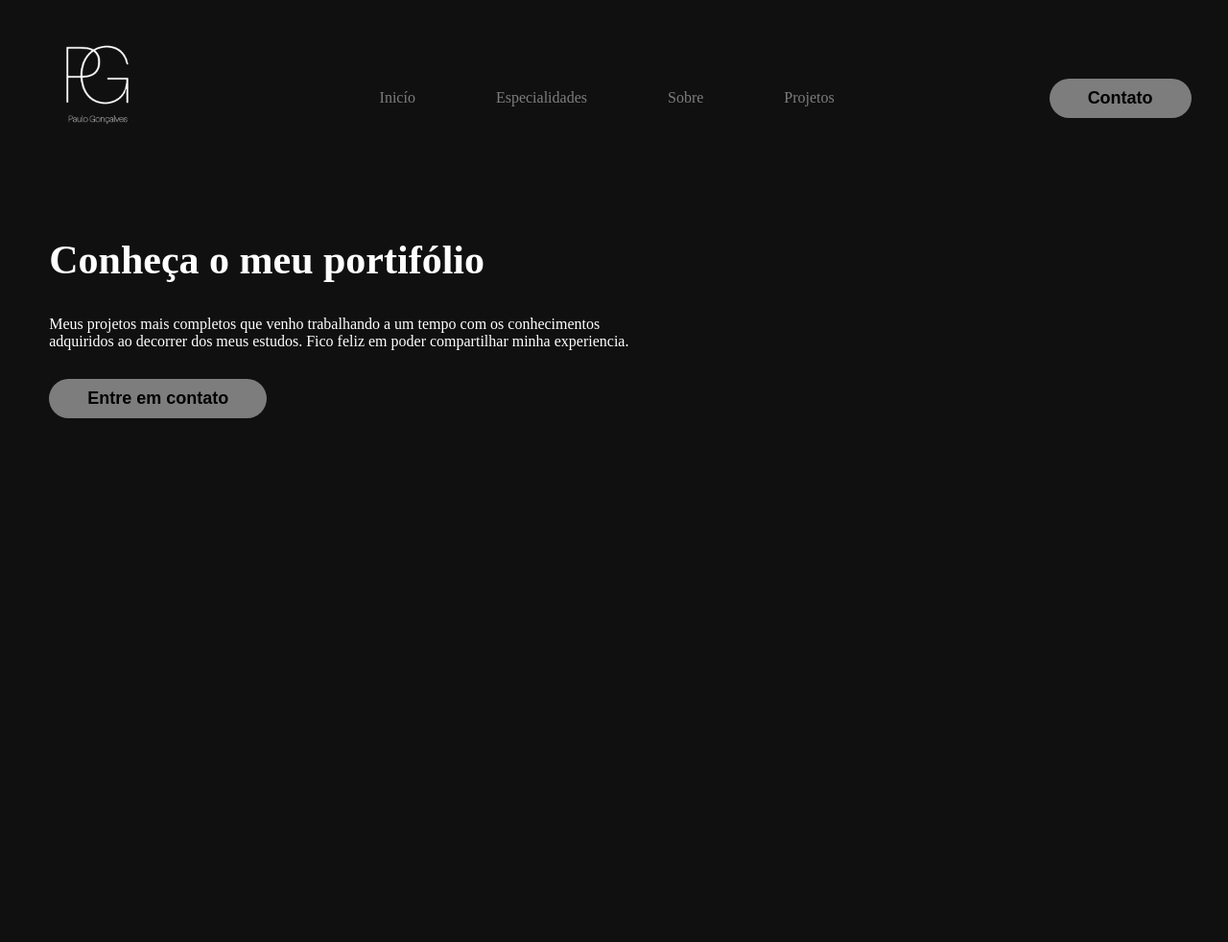
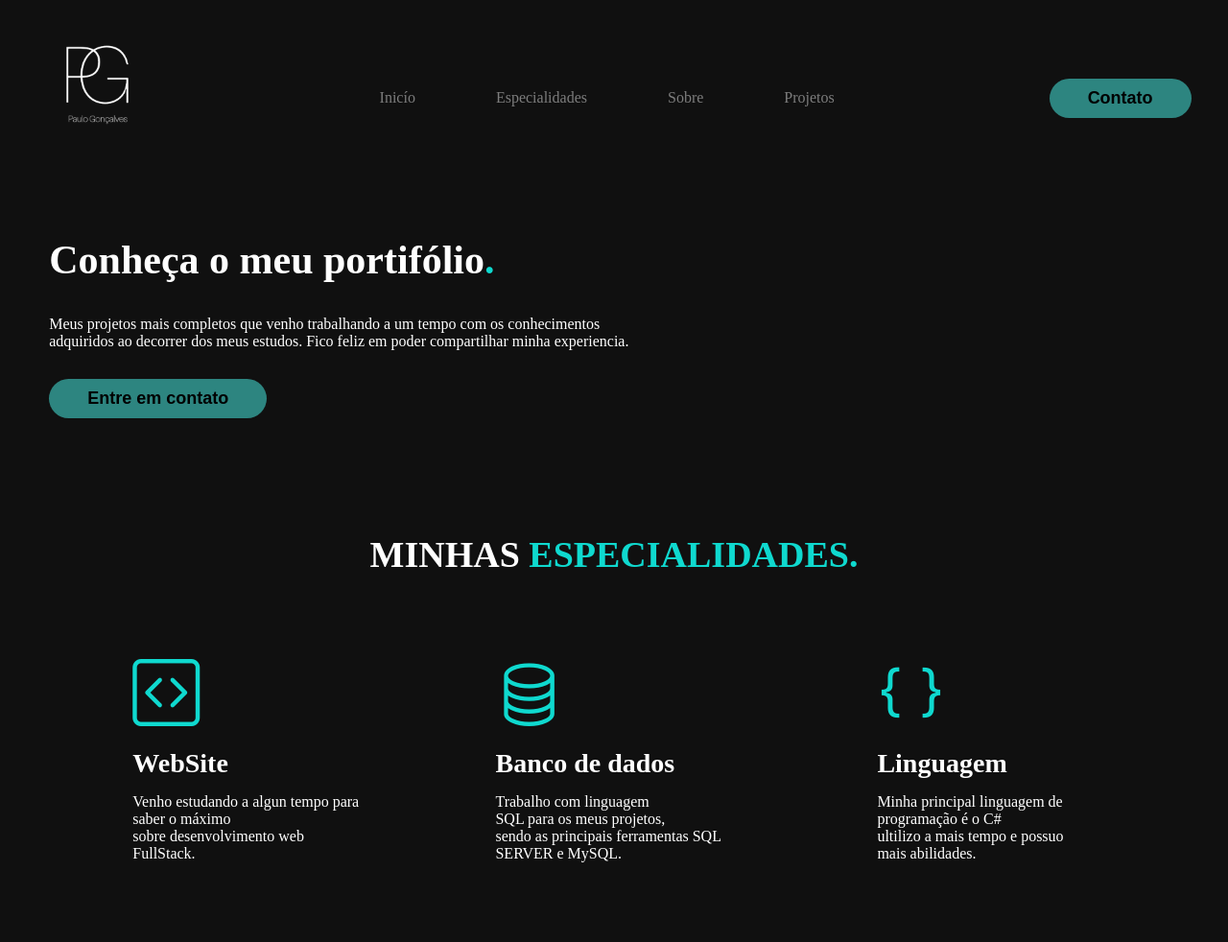
Before and after one commit to Xaglez/Meu-Portifolio, a plain HTML site: page Portifólio/index.html in a window 1280 px wide. Shown: the whole page at 96% size. Before the commit the page ends 800 px from the top, so only its background shows below. Drawn offline with nearby package versions, Linux system fonts and the light colour scheme.

Commit message:
Add files via upload

```diff
--- a/Portifólio/index.html
+++ b/Portifólio/index.html
@@ -4,6 +4,7 @@
     <meta charset="UTF-8">
     <meta name="viewport" content="width=device-width, initial-scale=1.0">
     <link rel="stylesheet" href="style.css">
+    <link rel="stylesheet" href="https://cdn.jsdelivr.net/npm/bootstrap-icons@1.11.1/font/bootstrap-icons.css">
     <title>Portifólio</title>
 </head>
 <body>
@@ -25,9 +26,7 @@
         </nav>
 
         <div class="btn_contato">
-            <a href="">
-                <button>Contato</button>
-            </a>
+            <a href=""><button>Contato</button></a>
         </div>
     </div>
  </header>
@@ -37,7 +36,7 @@
         <div class="interface">
             <div class="flex">
                 <div class="txt-topo">
-                    <h1>Conheça o meu portifólio</h1>
+                    <h1>Conheça o meu portifólio<span>.</span></h1>
                     <p>Meus projetos mais completos que venho trabalhando a um tempo com os conhecimentos <br>
                          adquiridos ao decorrer dos meus estudos. Fico feliz em poder compartilhar minha experiencia.
                     </p>
@@ -54,6 +53,31 @@
                 </div>
             </div>
         </div>
+    <section class="especialidades">
+        <div class="interface">
+            <h2 class="titulo">MINHAS <span>ESPECIALIDADES.</span></h1>
+            <div class="flex">
+                <div class="especialidades-box">
+                    <i class="bi bi-code-square"></i>
+                    <h3>WebSite</h3>
+                    <p>Venho estudando a algun tempo para saber o máximo <br>sobre desenvolvimento web FullStack.</p>
+                </div>
+                <div class="especialidades-box">
+                    <i class="bi bi-database"></i>
+                    <h3>Banco de dados</h3>
+                    <p>Trabalho com linguagem <br>SQL para os meus projetos,
+                    <br>sendo as principais ferramentas SQL SERVER e MySQL.
+                    </p>
+                </div>
+                <div class="especialidades-box">
+                    <i class="bi bi-braces"></i>
+                    <h3>Linguagem</h3>
+                    <p>Minha principal linguagem de programação é o C# <br>
+                    ultilizo a mais tempo e possuo mais abilidades.
+                    </p>
+                </div>
+            </div>
+        </div>
     </section>
  </main>
 </body>
--- a/Portifólio/style.css
+++ b/Portifólio/style.css
@@ -2,6 +2,16 @@
     margin: 0px;
     padding: 0px;
     box-sizing: border-box;
+}
+
+h2.titulo{
+    color: #fff;
+    font-size: 38px;
+    text-align: center;
+}
+
+h2.titulo span{
+    color: #0fd9cf
 }
 
 body{
@@ -54,14 +64,14 @@ header nav ul li{
     padding: 10px 40px;
     font-size: 18px;
     font-weight: 600;
-    background-color: #7d7d7d;
+    background-color: #2d8580;
     border: 0;
     border-radius: 30px;
 }
 
 .btn_contato button:hover{
     box-shadow: 0px 0px 6px #fff;
-    background-color: #fff;
+    background-color: #0fd9cf;
     cursor: pointer;
     transition: .2s;
     transform: scale(1.05);
@@ -79,6 +89,7 @@ section.topo-do-site .flex{
 
 .flex{
     display: flex;
+
 }
 
 .txt-topo h1{
@@ -98,6 +109,45 @@ section.topo-do-site .flex{
     animation: flutuar 2s ease-in-out infinite alternate;
 }
 
+.topo-do-site .txt-topo h1 span{
+    color: #0fd9cf;
+}
+
+section.especialidades{
+    padding: 40px 4%;
+}
+
+section.especialidades .flex{
+    gap: 60px;
+    margin-top: 45px;
+}
+
+.especialidades .especialidades-box{
+    color: #fff;
+    padding: 40px;
+    border-radius: 20px;
+    transition: .2s;
+}
+
+.especialidades .titulo{
+    margin-top: 80px;
+}
+
+.especialidades .especialidades-box:hover{
+    transform: scale(1.05);
+    box-shadow: 0 0 8px #ffffff6d;
+}
+
+.especialidades .especialidades-box i{
+    font-size: 70px;
+    color: #0fd9cf;
+}
+
+.especialidades .especialidades-box h3{
+    font-size: 28px;
+    margin: 15px 0px;
+}
+
 @keyframes flutuar{
     0%{
         top: 0px;
```
